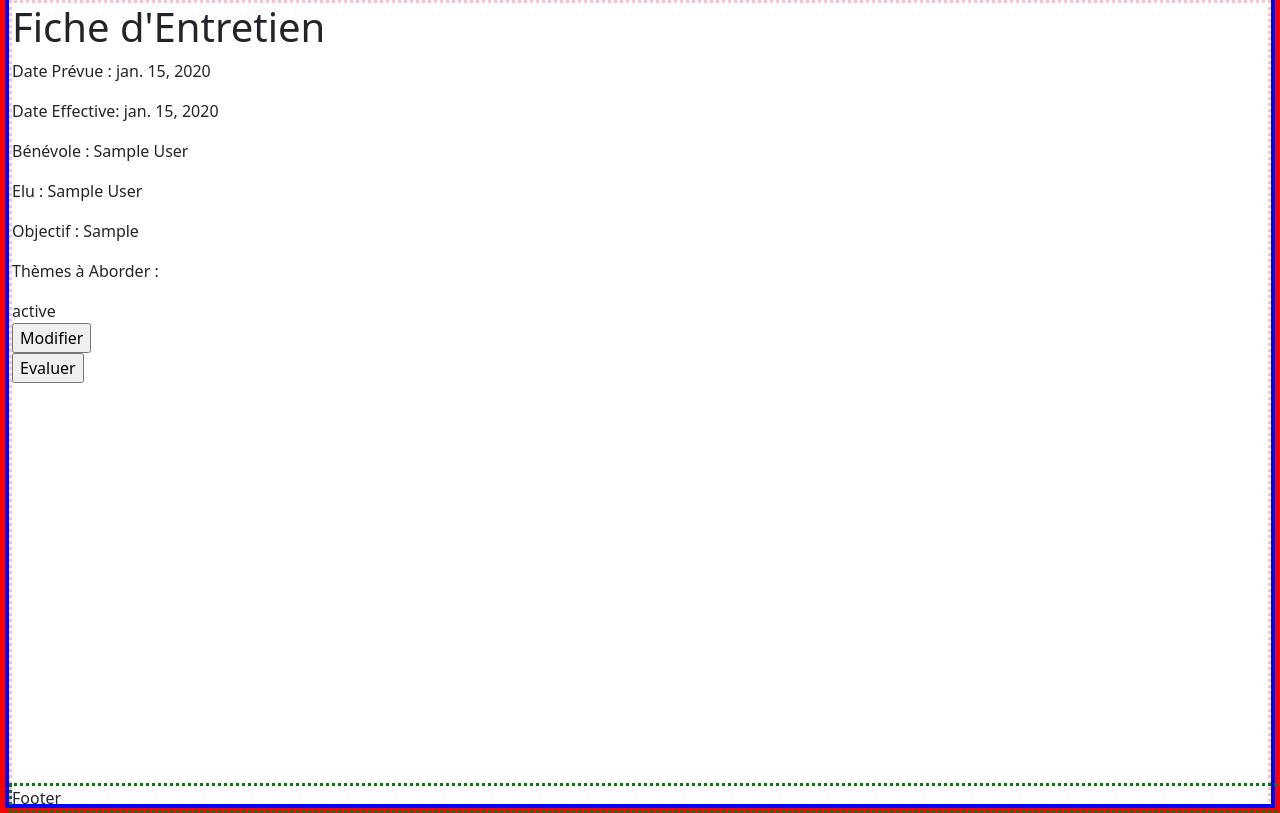
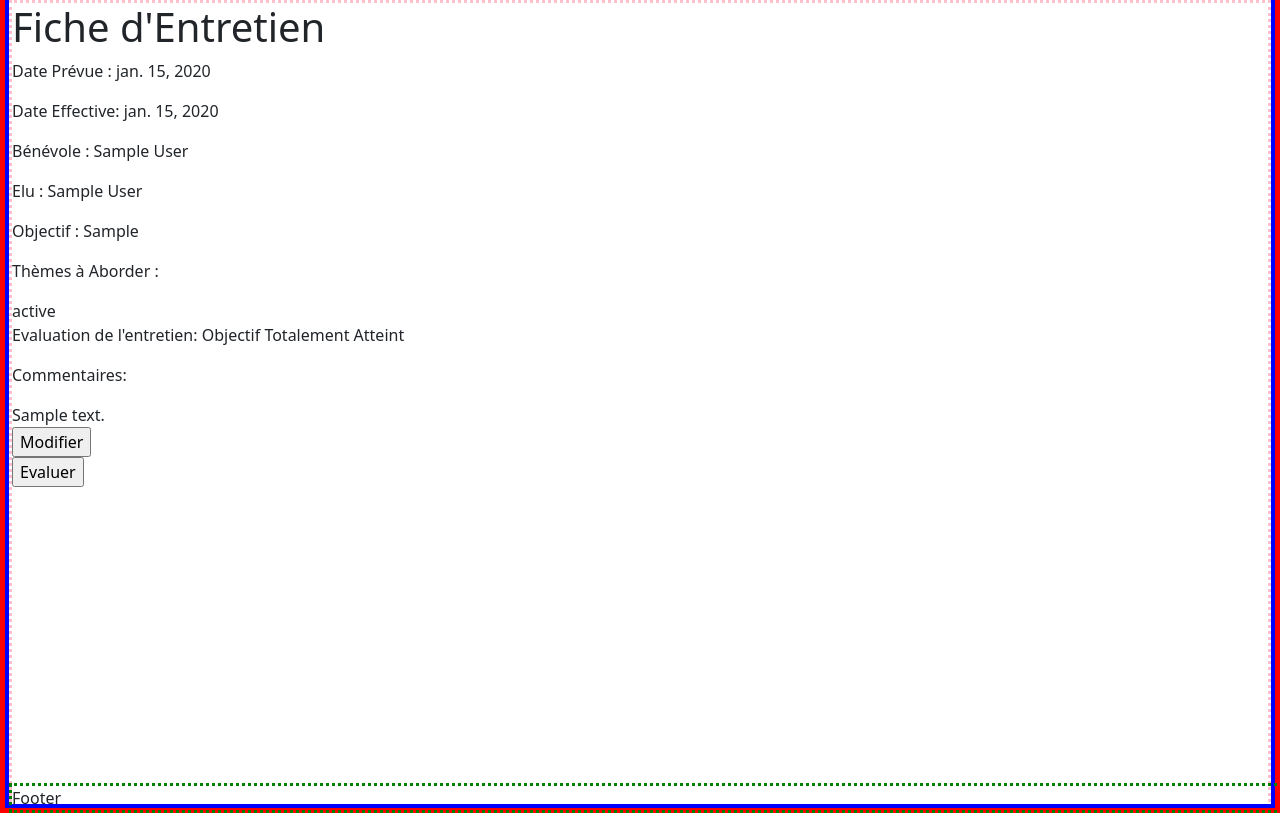
Before and after one commit to Fabrice-64/advocacy_project, a Django app: page /interviews/interview/details/00000000-0000-0000-0000-000000000001/ in a window 1280 px wide. Shown: the part 261-1074 px from the top of the page. Run offline with Django 3.2, Linux system fonts and the light colour scheme; a user stored in the database is signed in; tables that the repository leaves empty hold one stand-in row (values such as "Sample post"); parts of the project's set-up code (start-up, migrations or seed data) failed here and were passed over.

Commit message:
Corrects minor bugs in templates

```diff
--- a/interviews/templates/interviews/interview_details.html
+++ b/interviews/templates/interviews/interview_details.html
@@ -23,6 +23,10 @@
         {% for topic in object.topics.all %}
             <div>{{ topic }}<br></div>
         {% endfor %}
+        <p>Evaluation de l'entretien: {{interview.get_assessment_display }}</p>
+        <p>Commentaires:</p>
+        {{ interview.comments|default_if_none:"Non Renseigné"}}
+
 
     </div>
     {% if user.status_type == "MANAGER" %}
--- a/interviews/views.py
+++ b/interviews/views.py
@@ -83,7 +83,6 @@
     model = Interview
     form_class = InterviewForm
     template_name = "interviews/interview_update_form.html"
-    success_url = reverse_lazy("interviews:interview_details", args=["uuid"])
 
 
 class InterviewAssessmentView(UserAccessMixin, UserPassesTestMixin, UpdateView):
@@ -91,7 +90,6 @@
     model = Interview
     form_class = InterviewAssessmentForm
     template_name = "interviews/interview_assessment_form.html"
-    success_url = reverse_lazy("interviews:interview_details", args=["uuid"])
 
     def test_func(self):
         # Purpose is to grant access exclusively to to the interviewer and managers.
--- a/officials/templates/officials/officials_to_engage.html
+++ b/officials/templates/officials/officials_to_engage.html
@@ -4,7 +4,7 @@
     <h1>Elus à Engager</h1>
 
 
-    {% for official in officials_to_influence %}
+    {% for official in officials_to_engage %}
         <p><a href="{% url 'officials:official_details' official.id %}" target="_blank">{{ official.first_name }} {{ official.last_name }}</a></p>
     {% empty %}
         <p>Aucun Elu n'est considéré appartenant à cette catégorie</p>
--- a/pages/templates/base.html
+++ b/pages/templates/base.html
@@ -4,7 +4,7 @@
 <html lang="eng">
 <head>
     <meta charset="UTF-8">
-    <meta name="viewport" content="width=device-width, initial-scale=1, shrink-to-fit=no">
+    <meta name="viewport" content="width=device-width, initial-scale=1, initial-scale=1">
     <link href="https://cdn.jsdelivr.net/npm/bootstrap@5.0.0-beta3/dist/css/bootstrap.min.css" rel="stylesheet" integrity="sha384-eOJMYsd53ii+scO/bJGFsiCZc+5NDVN2yr8+0RDqr0Ql0h+rP48ckxlpbzKgwra6" crossorigin="anonymous">
     <link rel="stylesheet" href="{% static 'style_sheet.css' %}">
     {% block meta %}{% endblock meta %}
```
Also changed, not shown: 1 other file.
